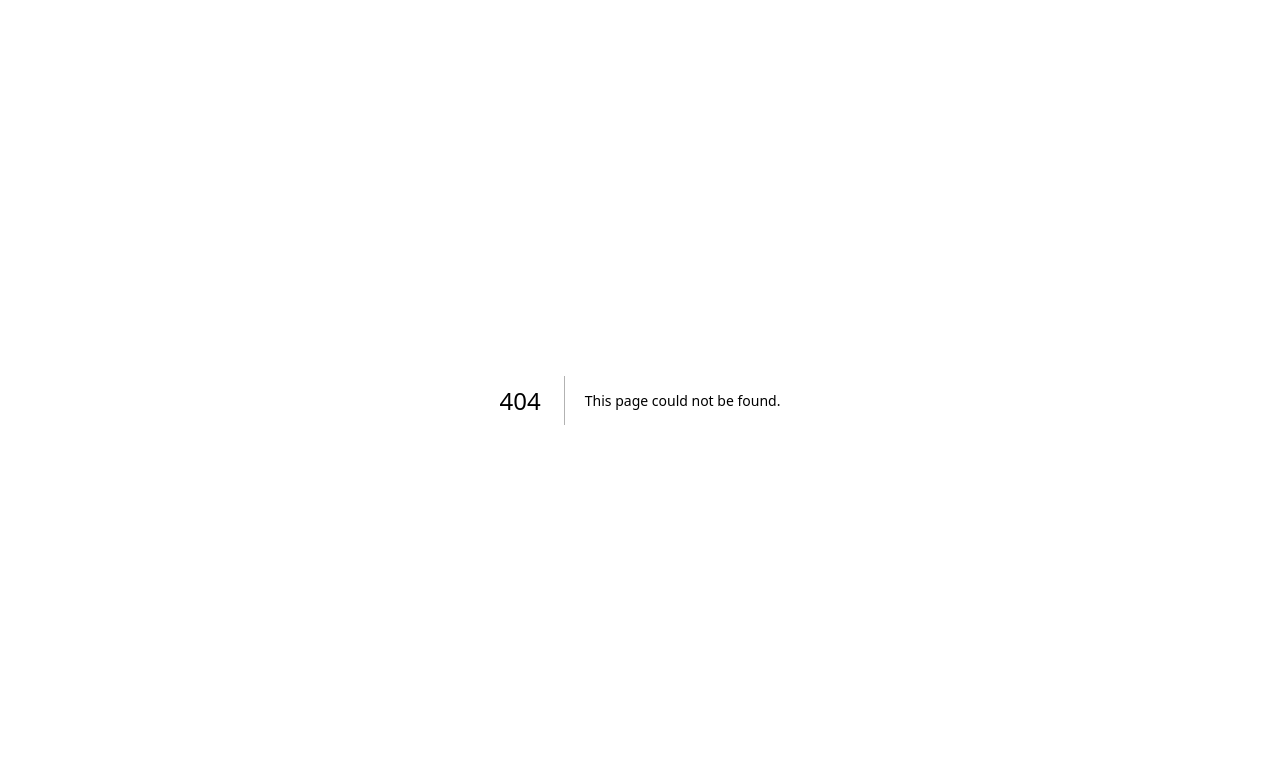
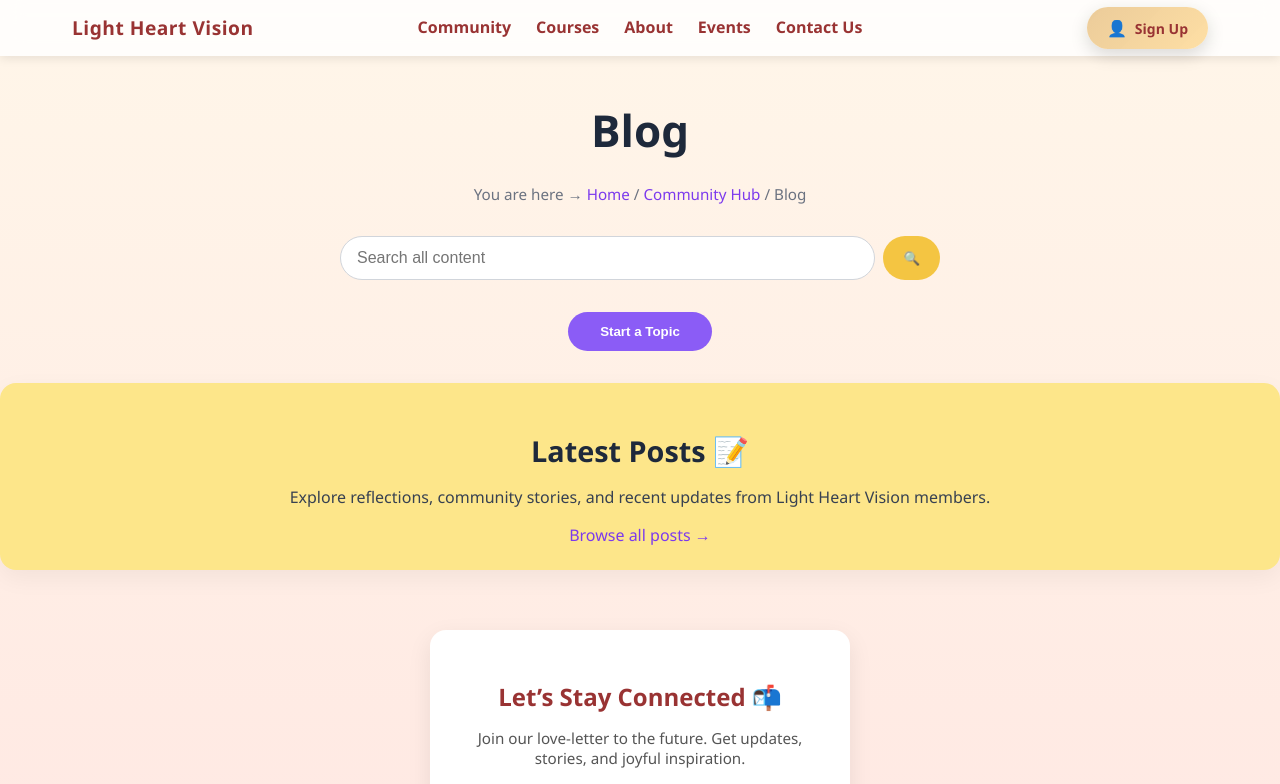
Before and after one commit to josiahbasilio/Light-Heart-Vision, a Next.js app in the folder light-heart-vision/: page /hub/blog in a window 1280 px wide. Before the commit this address had no page. Shown: the top 784 px of the page. Built offline with nearby package versions, Linux system fonts and the light colour scheme.

Commit message:
Changed Mindful Living page to Blog page

```diff
--- a/light-heart-vision/src/app/hub/mindful-living/mindful-living.css
+++ b/light-heart-vision/src/app/hub/blog/blog.css
@@ -2,18 +2,18 @@
 @import '../hub.css';
 
 /* ------------ Main Content Layout ------------ */
-.mindful-main {
+.blog-main {
   padding-top: 100px;
 }
 
 /* ------------ Header Container ------------ */
-.mindful-header {
+.blog-header {
   text-align: center;
   margin: 0 auto 1.5rem auto;
 }
 
 /* ------------ Header Title ------------ */
-.mindful-header h1 {
+.blog-header h1 {
   font-size: 2.75rem;
   font-weight: 700;
   color: #1e293b;
@@ -42,8 +42,8 @@
   background-color: #7c3aed;
 }
 
-/* ------------ Meditation Section ------------ */
-.meditation-section {
+/* ------------ Blog Section ------------ */
+.blog-section {
   background-color: #fde68a;
   padding: 1.5rem;
   border-radius: 1rem;
@@ -52,14 +52,14 @@
   box-shadow: 0 8px 24px rgba(0, 0, 0, 0.05);
 }
 
-.meditation-section h2 {
+.blog-section h2 {
   font-size: 1.8rem;
   font-weight: 700;
   margin-bottom: 0.75rem;
   color: #1e293b;
 }
 
-.meditation-section p {
+.blog-section p {
   font-size: 1rem;
   margin-bottom: 1rem;
   color: #374151;
--- /dev/null
+++ b/light-heart-vision/src/app/hub/blog/page.js
@@ -0,0 +1,53 @@
+"use client";
+import "./blog.css";
+import Link from "next/link";
+import Header from "@/components/Header";
+import Footer from "@/components/Footer";
+
+export default function Blog() {
+  return (
+    <>
+      <Header />
+
+      <main className="blog-main">
+        <div className="blog-header">
+          <h1>Blog</h1>
+        </div>
+
+        <div className="hub-breadcrumb">
+          You are here →{" "}
+          <Link href="/" className="hub-link">
+            Home
+          </Link>{" "}
+          /{" "}
+          <Link href="/hub" className="hub-link">
+            Community Hub
+          </Link>{" "}
+          / Blog
+        </div>
+
+        <div className="hub-search-container">
+          <input type="text" placeholder="Search all content" />
+          <button>🔍</button>
+        </div>
+
+        <div className="start-topic-btn">
+          <button>Start a Topic</button>
+        </div>
+
+        <div className="blog-section">
+          <h2>Latest Posts 📝</h2>
+          <p>
+            Explore reflections, community stories, and recent updates from
+            Light Heart Vision members.
+          </p>
+          <Link href="/hub/blog/posts" className="meditation-link">
+            Browse all posts →
+          </Link>
+        </div>
+      </main>
+
+      <Footer />
+    </>
+  );
+}
```
Also changed, not shown: light-heart-vision/src/app/hub/mindful-living/page.js (deleted, +0 -65 lines), light-heart-vision/src/app/hub/page.js (+7 -16 lines).
